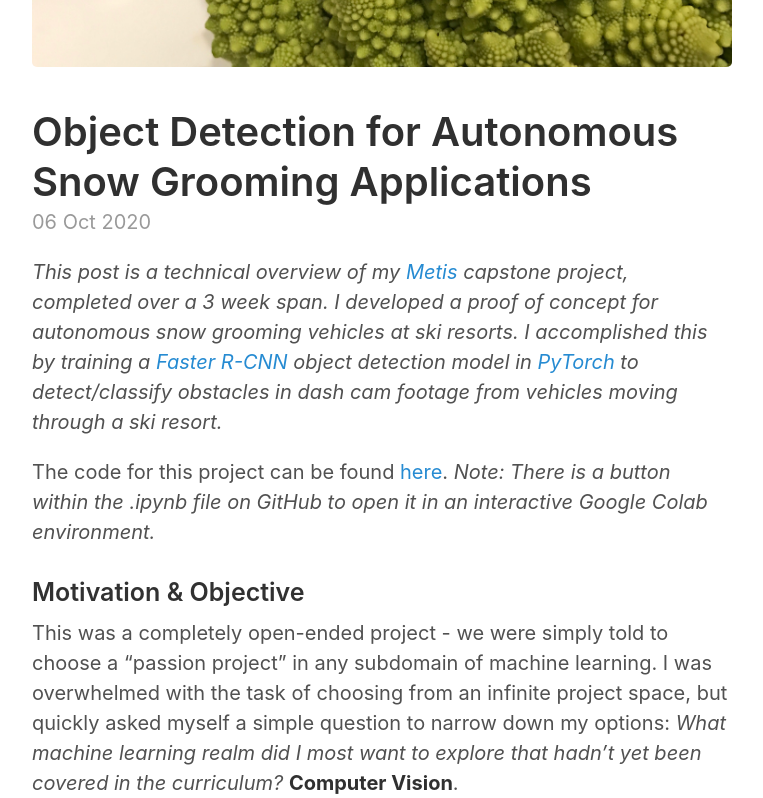
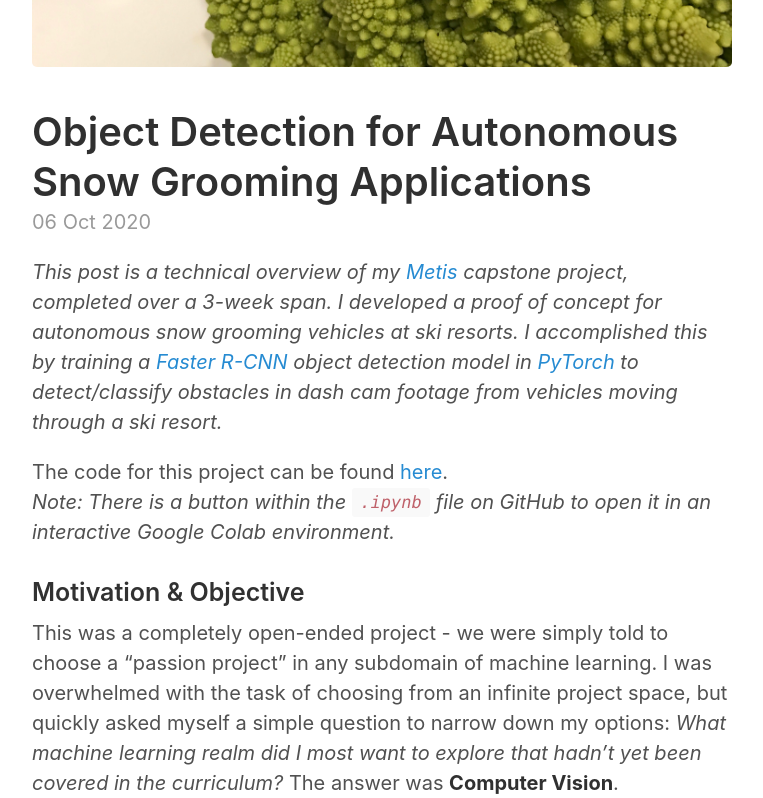
Before and after one commit to stephenjkaplan/stephenjkaplan.github.io, a Jekyll site: the page built from _posts/2020-10-06-snow-grooming-object-detection.md, in a window 1280 px wide and 1400 px high, scrolled down 213 px. Shown: the top 798 px of the window, without its empty margins (258-1021 px from the left). Built offline with Jekyll 4.4.1, drawn with Linux system fonts in a browser that asks for light colours; some of the changed text lies outside the part shown; grey boxes are pictures that could not be loaded.

Commit message:
fixing formatting

```diff
--- a/_posts/2020-10-06-snow-grooming-object-detection.md
+++ b/_posts/2020-10-06-snow-grooming-object-detection.md
@@ -4,32 +4,32 @@ title: Object Detection for Autonomous Snow Grooming Applications
 ---
 
 _This post is a technical overview of my [Metis](https://thisismetis.com){:target="_blank"} capstone project, completed
-over a 3 week span. I developed a proof of concept for autonomous snow grooming vehicles at ski resorts. I accomplished
+over a 3-week span. I developed a proof of concept for autonomous snow grooming vehicles at ski resorts. I accomplished
 this by training a [Faster R-CNN](https://arxiv.org/abs/1506.01497){:target="_blank"} object detection model in
 [PyTorch](https://pytorch.org/){:target="_blank"} to detect/classify obstacles in dash cam footage from vehicles moving
 through a ski resort._
 
 The code for this project can be found [here](https://github.com/stephenjkaplan/snow-grooming-object-detection){:target="_blank"}.
-_Note: There is a button within the .ipynb file on GitHub to open it in an interactive Google Colab environment._
+<br>
+_Note: There is a button within the `.ipynb` file on GitHub to open it in an interactive Google Colab environment._
 
 ### Motivation & Objective
 
 This was a completely open-ended project - we were simply told to choose a "passion project" in any subdomain of
 machine learning. I was overwhelmed with the task of choosing from an infinite project space, but quickly
 asked myself a simple question to narrow down my options: _What machine learning realm did I most want to explore that
-hadn't yet been covered in the curriculum?_ **Computer Vision**.
+hadn't yet been covered in the curriculum?_ The answer was **Computer Vision**.
 
 ![MNIST Dataset](https://miro.medium.com/max/800/1*LyRlX__08q40UJohhJG9Ow.png)
 
-<small>MNIST handwritten digits dataset, commonly used for introducing image recognition. (Image: [Towards Data Science](https://towardsdatascience.com/improving-accuracy-on-mnist-using-data-augmentation-b5c38eb5a903))</small>
+<small>MNIST handwritten digits dataset, commonly used for introducing image recognition concepts. (Image: [Towards Data Science](https://towardsdatascience.com/improving-accuracy-on-mnist-using-data-augmentation-b5c38eb5a903))</small>
 
 Yet, even computer vision is a vast field of study. I thought back to the Metis curriculum, when we reviewed a relatively simple application of
-[convolutional neural networks](https://en.wikipedia.org/wiki/Convolutional_neural_network){:target="_blank"} (CNN) to
+[convolutional neural networks](https://en.wikipedia.org/wiki/Convolutional_neural_network){:target="_blank"} (CNN) to perform
 image recognition (via the classic
 [MNIST handwritten digits](https://machinelearningmastery.com/how-to-develop-a-convolutional-neural-network-from-scratch-for-mnist-handwritten-digit-classification/){:target="_blank"}
 dataset). However, I wanted to build on top of that knowledge and challenge myself with something more complex. The
 logical next step seemed to be [object detection](https://en.wikipedia.org/wiki/Object_detection#:~:text=Object%20detection%20is%20a%20computer,in%20digital%20images%20and%20videos){:target="_blank"}
-- identifying and locating multiple objects within an image.
 
 ![Object Detection Example](https://miro.medium.com/max/1400/1*VXZ8CamGG2Z0M0N4t0Fmng.jpeg)
 
```
